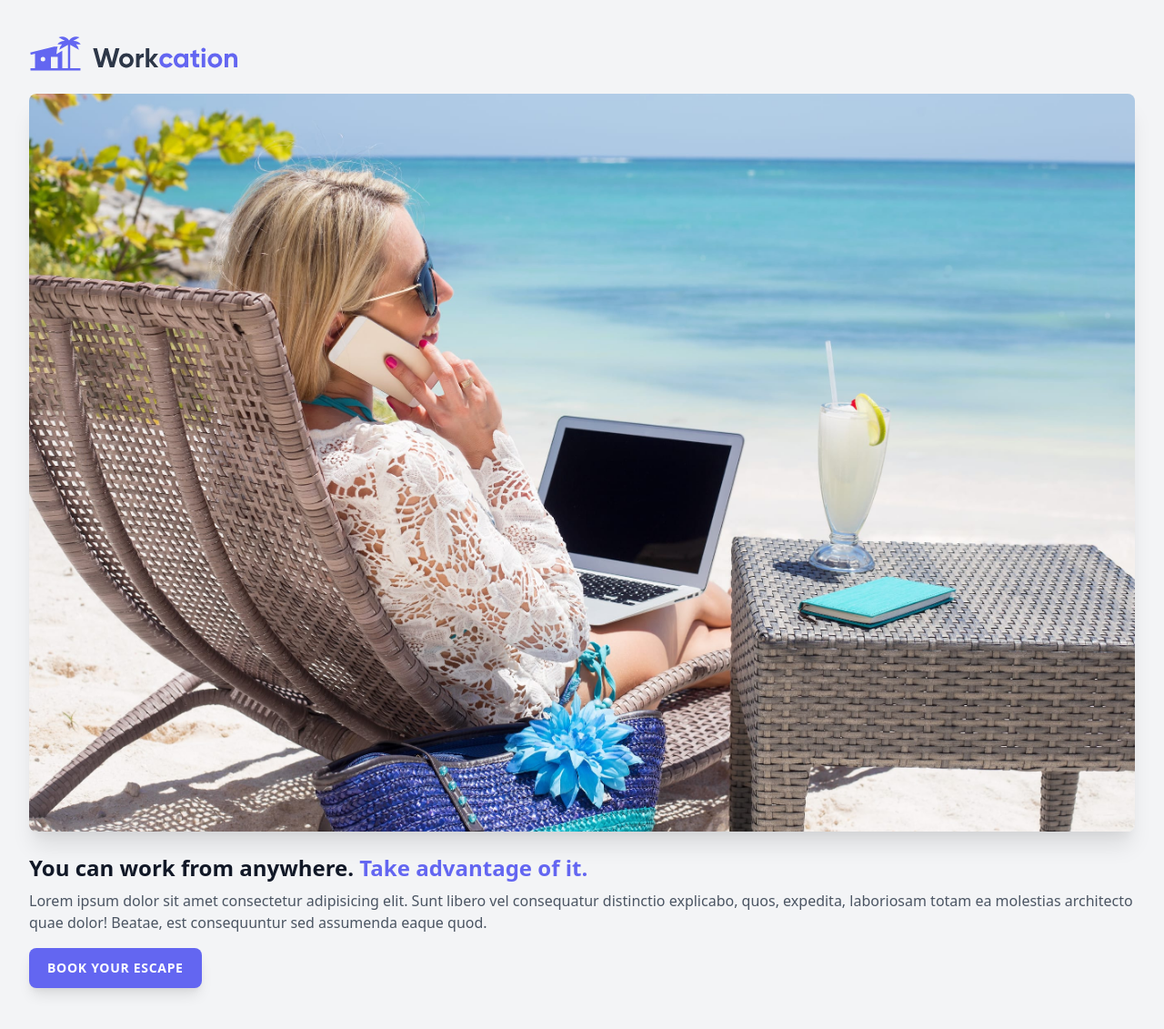
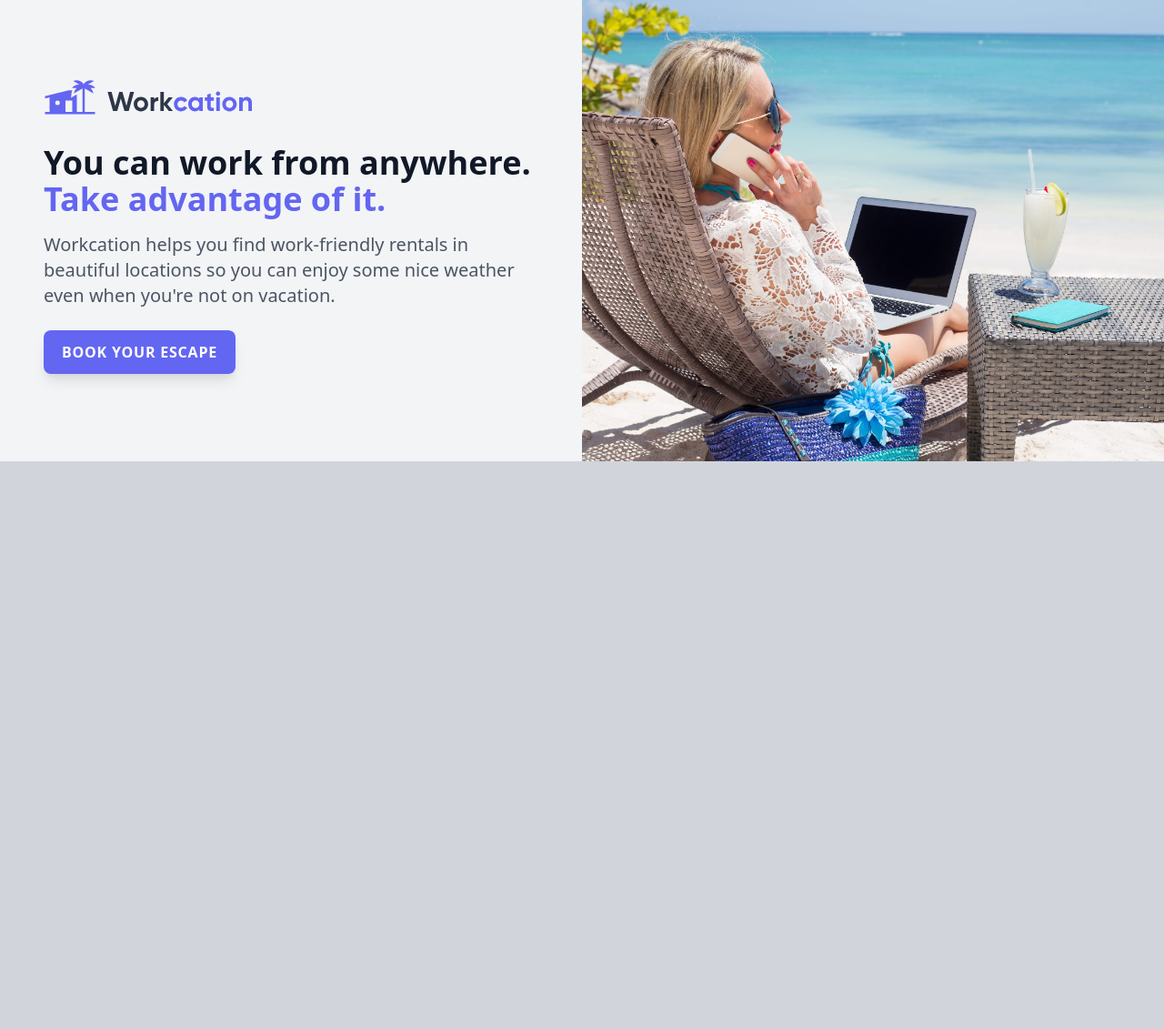
Before and after one commit to BenjaminRochez/senpai-tailwind, a website built with Vite: page index.html in a window 1280 px wide. Shown: the part 9-1140 px from the top of the page at 91% size. After the commit the page ends 800 px from the top, so only its background shows below. Built offline with nearby package versions, Linux system fonts and the light colour scheme.

Commit message:
Responsive design

```diff
--- a/index.html
+++ b/index.html
@@ -1,28 +1,52 @@
 <!DOCTYPE html>
 <html lang="en">
-
-<head>
-    <meta charset="UTF-8">
-    <meta http-equiv="X-UA-Compatible" content="IE=edge">
-    <meta name="viewport" content="width=device-width, initial-scale=1.0">
-    <link rel="stylesheet" href="/css/tailwind.css">
-
+  <head>
+    <meta charset="UTF-8" />
+    <meta http-equiv="X-UA-Compatible" content="IE=edge" />
+    <meta name="viewport" content="width=device-width, initial-scale=1.0" />
     <title>Document</title>
-</head>
-
-<body class="bg-gray-100">
-    <div class="px-8 py-12">
-        <img class="h-10" src="/img/logo.svg" alt="Workcation">
-        <img class="mt-6 rounded-lg shadow-xl" src="/img/illu.jpg" alt="Woman workcationing on the beach">
-        <h1 class="mt-6 text-2xl font-bold text-gray-900">You can work from anywhere. <span class="text-indigo-500">Take
-                advantage of it.</span></h1>
-        <p class="mt-2 text-gray-600">Lorem ipsum dolor sit amet consectetur adipisicing elit. Sunt libero vel
-            consequatur distinctio explicabo, quos, expedita, laboriosam totam ea molestias architecto quae dolor!
-            Beatae, est consequuntur sed assumenda eaque quod.</p>
-        <div class="mt-4">
-            <a href="#" class="inline-block bg-indigo-500 text-white px-5 py-3 rounded-lg shadow-lg uppercase tracking-wider font-semibold text-sm">Book your escape</a>
+    <link rel="stylesheet" href="/css/tailwind.css" />
+  </head>
+  <body class="bg-gray-300">
+    <div class="bg-gray-100 grid lg:grid-cols-2 2xl:grid-cols-5">
+      <div
+        class="px-8 py-12 max-w-md mx-auto sm:max-w-xl lg:px-12 lg:py-24 lg:max-w-full xl:mr-0 2xl:col-span-2"
+      >
+        <div class="xl:max-w-xl">
+          <img class="h-10" src="/img/logo.svg" alt="Workcation" />
+          <img
+            class="mt-6 rounded-lg shadow-xl sm:mt-8 sm:h-64 sm:w-full sm:object-cover object-center lg:hidden"
+            src="/img/illu.jpg"
+            alt="Woman workcationing on the beach"
+          />
+          <h1
+            class="mt-6 text-2xl font-bold text-gray-900 sm:mt-8 sm:text-4xl lg:text-3xl xl:text-4xl"
+          >
+            You can work from anywhere.
+            <br class="hidden lg:inline" />
+            <span class="text-indigo-500">Take advantage of it.</span>
+          </h1>
+          <p class="mt-2 text-gray-600 sm:mt-4 sm:text-xl">
+            Workcation helps you find work-friendly rentals in beautiful locations so you can enjoy
+            some nice weather even when you're not on vacation.
+          </p>
+          <div class="mt-4 sm:mt-6">
+            <a
+              class="inline-block px-5 py-3 rounded-lg bg-indigo-500 uppercase tracking-wider font-semibold text-sm text-white shadow-lg sm:text-base"
+              href="#"
+            >
+              Book your escape
+            </a>
+          </div>
         </div>
+      </div>
+      <div class="hidden relative lg:block 2xl:col-span-3">
+        <img
+          class="absolute inset-0 w-full h-full object-cover object-center"
+          src="/img/illu.jpg"
+          alt="Woman workcationing on the beach"
+        />
+      </div>
     </div>
-</body>
-
+  </body>
 </html>
```
